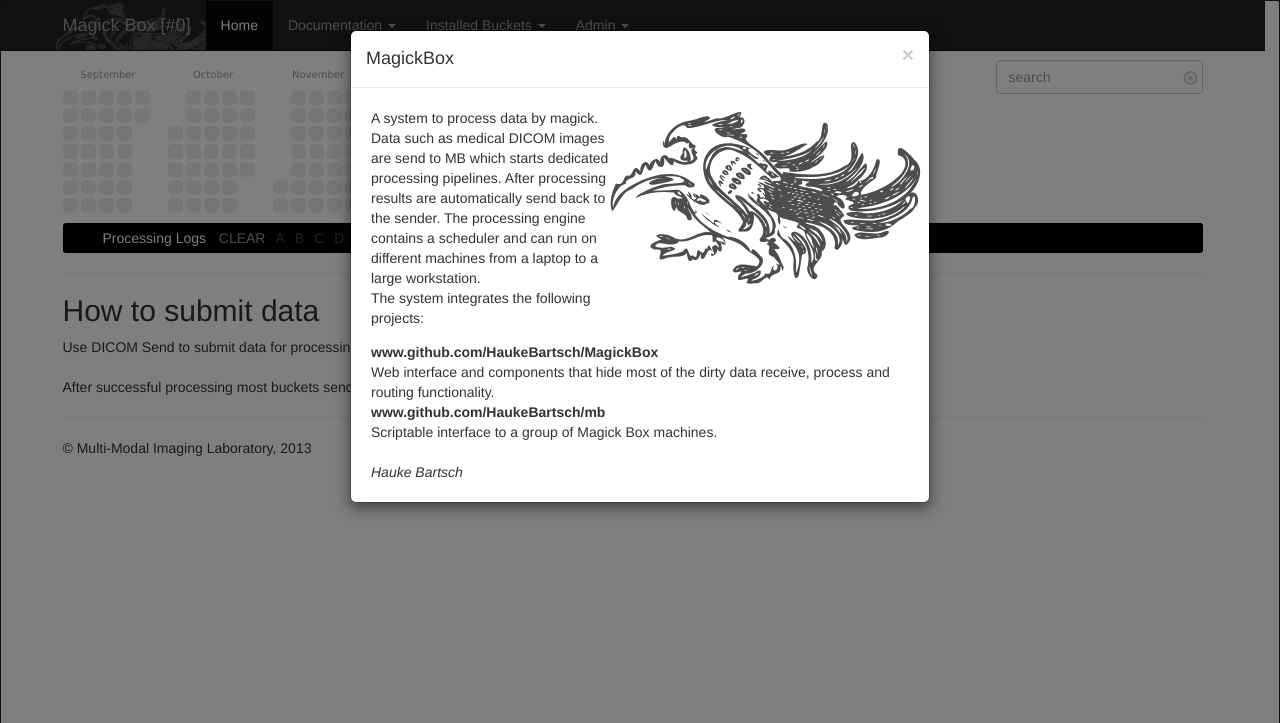
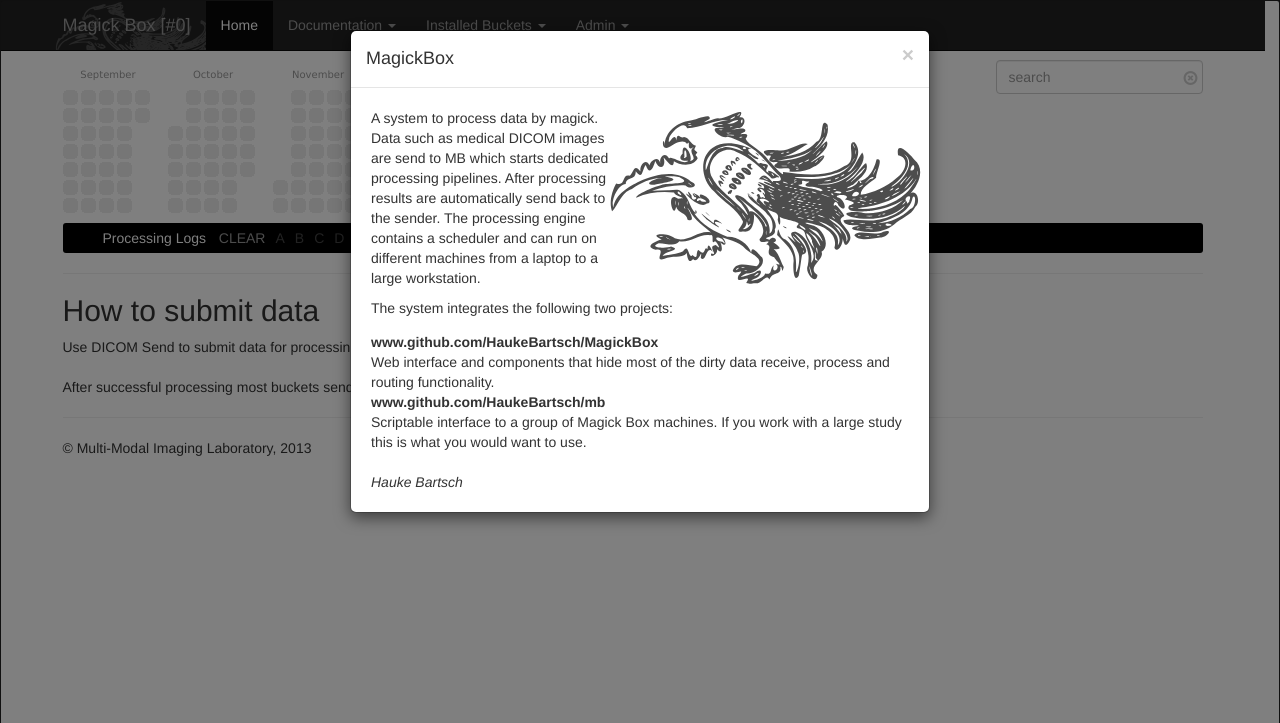
Before and after one commit to HaukeBartsch/MagickBox, a PHP site: page /dcm4chee-web3/ in a window 1280 px wide, after a click that opens the changed part. Shown: the top 723 px of the page. Run offline with PHP 8.4, Linux system fonts and the light colour scheme; data that the repository does not hold is empty.

Commit message:
edit abotu text

```diff
--- a/index.php
+++ b/index.php
@@ -185,17 +185,17 @@ aria-hidden="true">
             </div>
             <div class="modal-body">
 	      <div style="height: 190px; width: 300px;" class="pull-right">
-               <img src="/code/web/img/RAVEN-gray.svg" style="overflow-y: hidden;">
+               <img src="/code/web/img/RAVEN-gray.svg" style="overflow-y: hidden;" title="Image extracted using material from British Library HMNTS 7106.bb.33. 'Precious Stones and Gems... Third edition, page 61'.">
 	      </div>
               A system to process data by magick.<br/>
-	      Data such as medical DICOM images are send to MB which starts dedicated processing pipelines. After processing results are automatically send back to the sender. The processing engine contains a scheduler and can run on different machines from a laptop to a large workstation.<br/>
+	      <p>Data such as medical DICOM images are send to MB which starts dedicated processing pipelines. After processing results are automatically send back to the sender. The processing engine contains a scheduler and can run on different machines from a laptop to a large workstation.</p>
 
-              <p>The system integrates the following projects:</p>
+              <p>The system integrates the following two projects:</p>
 	      <dl>
 		<dt>www.github.com/HaukeBartsch/MagickBox</dt>
 		<dd>Web interface and components that hide most of the dirty data receive, process and routing functionality.</dd>
 		<dt>www.github.com/HaukeBartsch/mb</dt>
-		<dd>Scriptable interface to a group of Magick Box machines.</dd>
+		<dd>Scriptable interface to a group of Magick Box machines. If you work with a large study this is what you would want to use.</dd>
 	      </dl>
 	      <i>Hauke Bartsch</i>
             </div>
```
